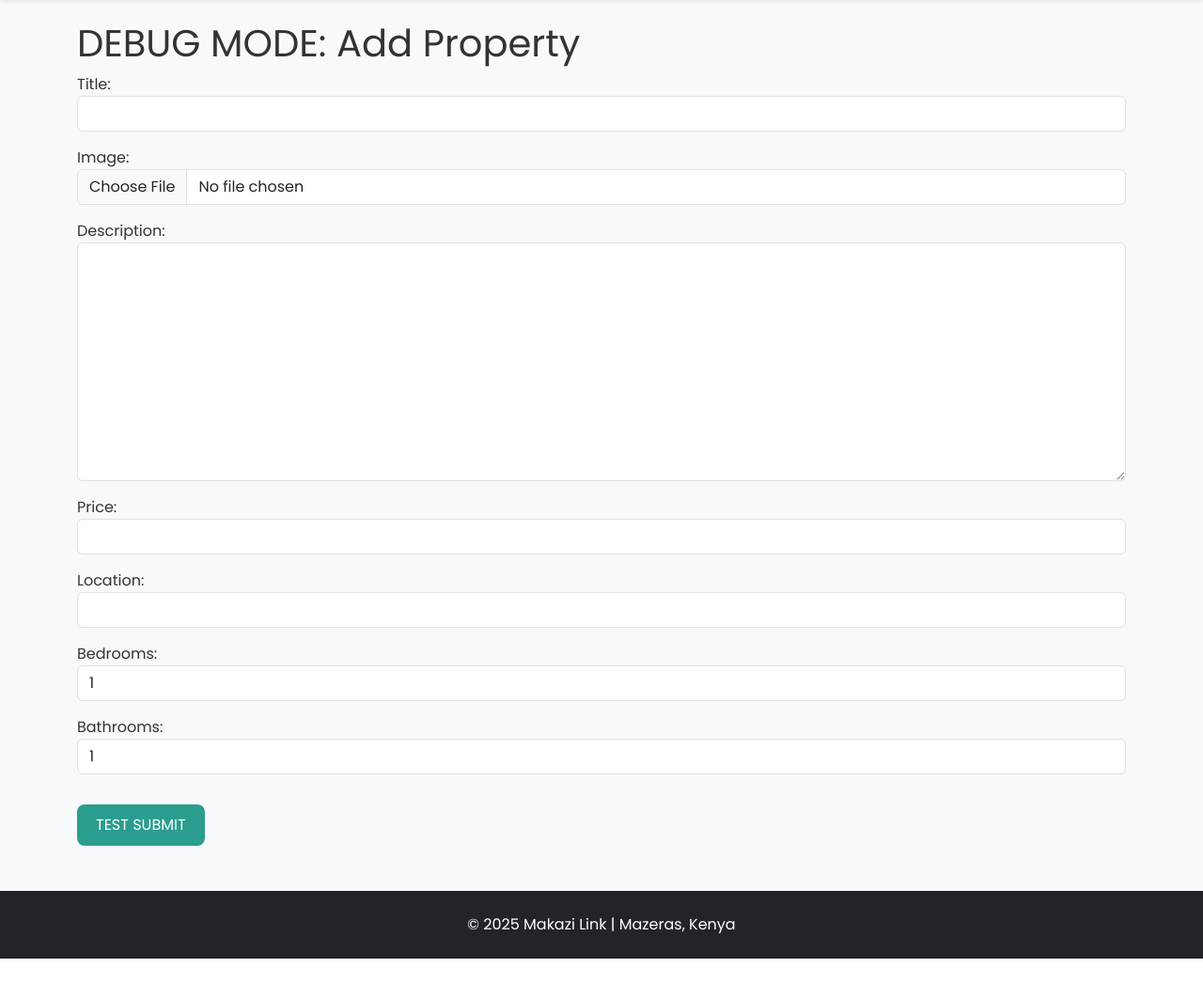
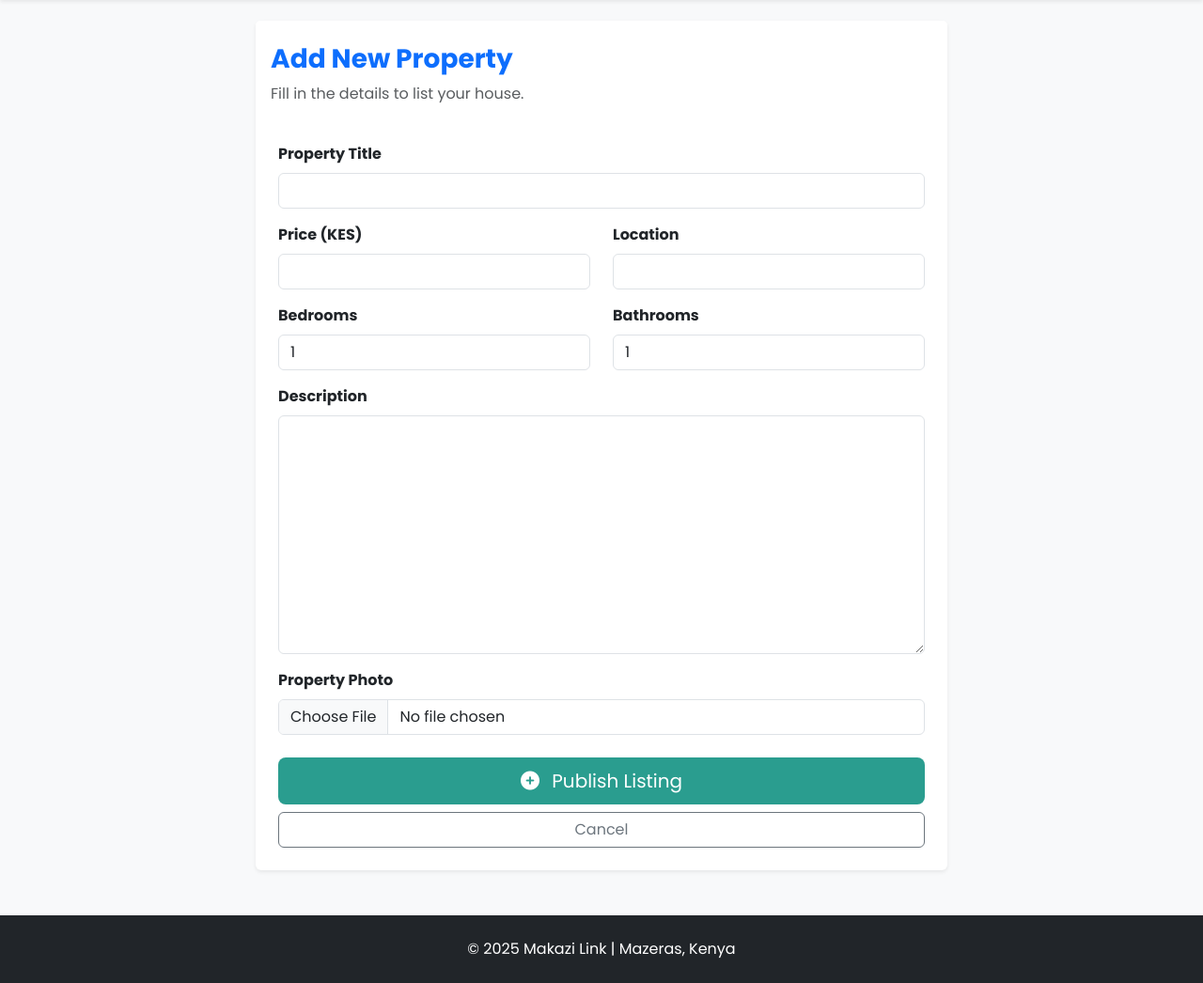
Before and after one commit to itsjose-prog/makazi-link, a Django app: page /add-property/ in a window 1280 px wide. Shown: the part 58-1104 px from the top of the page at 94% size. Before the commit the page ends 1078 px from the top, so only its background shows below. Run offline with Django 5.2, Linux system fonts and the light colour scheme.

Commit message:
Restore professional design after debug fix

```diff
--- a/apps/core/views.py
+++ b/apps/core/views.py
@@ -29,28 +29,19 @@ def dashboard(request):
 def add_property(request):
     if request.method == 'POST':
         form = PropertyForm(request.POST, request.FILES)
+        if form.is_valid():
+            property = form.save(commit=False)
+            property.landlord = request.user
 
-        if form.is_valid():
-            try:
-                property = form.save(commit=False)
-                property.landlord = request.user
+            # Critical: Auto-generate slug if missing
+            if not property.slug:
+                property.slug = slugify(property.title)
 
-                # Auto-generate slug if missing
-                if not property.slug:
-                    property.slug = slugify(property.title)
-
-                property.save()
-                messages.success(request, "Property Added Successfully!")
-                return redirect('dashboard')
-
-            except Exception as e:
-                # 🚨 VISUAL DEBUG: This puts the database error directly on the screen
-                error_msg = f"Database Error: {str(e)}"
-                print(error_msg)  # Print to logs
-                form.add_error(None, error_msg)  # Show in Red Box
+            property.save()
+            messages.success(request, "Property listed successfully!")
+            return redirect('dashboard')
         else:
-            # If form validation fails, print why
-            print("Form Errors:", form.errors)
+            messages.error(request, "Please correct the errors below.")
     else:
         form = PropertyForm()
 
--- a/templates/core/add_property.html
+++ b/templates/core/add_property.html
@@ -1,22 +1,84 @@
 {% extends 'base.html' %}
 
 {% block content %}
-<div class="container mt-5">
-    <h1>DEBUG MODE: Add Property</h1>
+<div class="container mt-5 mb-5">
+    <div class="row justify-content-center">
+        <div class="col-md-8">
+            <div class="card shadow-sm border-0">
+                <div class="card-header bg-white border-bottom-0 pt-4 pb-0">
+                    <h3 class="fw-bold text-primary">Add New Property</h3>
+                    <p class="text-muted">Fill in the details to list your house.</p>
+                </div>
+
+                <div class="card-body p-4">
 
                     {% if form.errors %}
-        <div style="background-color: red; color: white; padding: 20px; margin-bottom: 20px;">
-            <h3>⚠️ WE FOUND ERRORS:</h3>
-            {{ form.errors }}
+                        <div class="alert alert-danger">
+                            <h5>⚠️ Please fix the errors below:</h5>
+                            <ul>
+                                {% for field in form %}
+                                    {% for error in field.errors %}
+                                        <li><strong>{{ field.label }}:</strong> {{ error }}</li>
+                                    {% endfor %}
+                                {% endfor %}
+                                {% for error in form.non_field_errors %}
+                                    <li>{{ error }}</li>
+                                {% endfor %}
+                            </ul>
                         </div>
                     {% endif %}
 
                     <form method="POST" enctype="multipart/form-data">
                         {% csrf_token %}
 
-        {{ form.as_p }}
+                        <div class="mb-3">
+                            <label class="form-label fw-bold">Property Title</label>
+                            {{ form.title }}
+                        </div>
 
-        <button type="submit" class="btn btn-primary mt-3">TEST SUBMIT</button>
+                        <div class="row">
+                            <div class="col-md-6 mb-3">
+                                <label class="form-label fw-bold">Price (KES)</label>
+                                {{ form.price }}
+                            </div>
+                            <div class="col-md-6 mb-3">
+                                <label class="form-label fw-bold">Location</label>
+                                {{ form.location }}
+                            </div>
+                        </div>
+
+                        <div class="row">
+                            <div class="col-md-6 mb-3">
+                                <label class="form-label fw-bold">Bedrooms</label>
+                                {{ form.bedrooms }}
+                            </div>
+                            <div class="col-md-6 mb-3">
+                                <label class="form-label fw-bold">Bathrooms</label>
+                                {{ form.bathrooms }}
+                            </div>
+                        </div>
+
+                        <div class="mb-3">
+                            <label class="form-label fw-bold">Description</label>
+                            {{ form.description }}
+                        </div>
+
+                        <div class="mb-4">
+                            <label class="form-label fw-bold">Property Photo</label>
+                            {{ form.image }}
+                        </div>
+
+                        <div class="d-grid gap-2 mt-4">
+                            <button type="submit" class="btn btn-primary btn-lg">
+                                <i class="fas fa-plus-circle me-2"></i> Publish Listing
+                            </button>
+                            <a href="{% url 'dashboard' %}" class="btn btn-outline-secondary">Cancel</a>
+                        </div>
                     </form>
+
+                </div>
+            </div>
+        </div>
+    </div>
 </div>
 {% endblock %}
```
Lines whose indentation alone changed are shown as unchanged.
